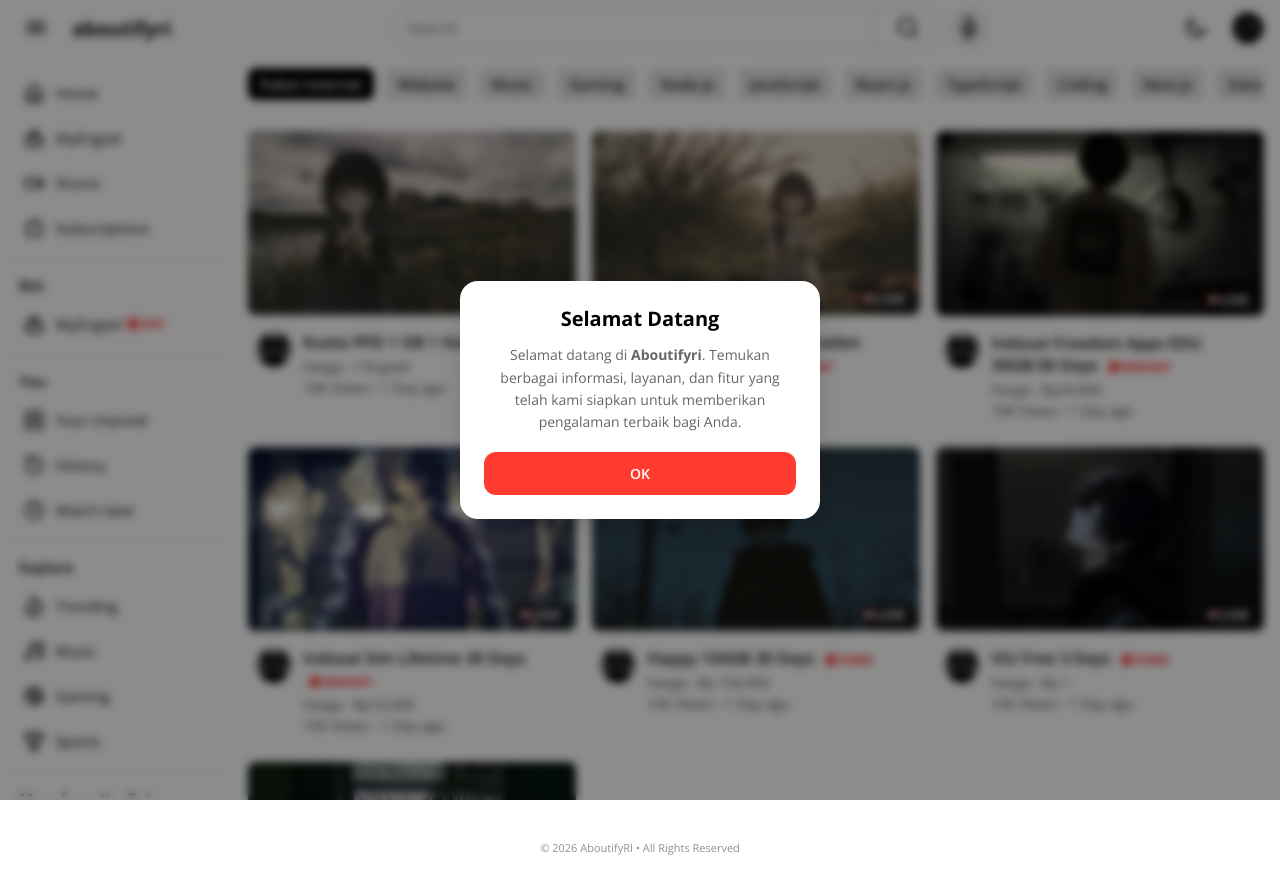
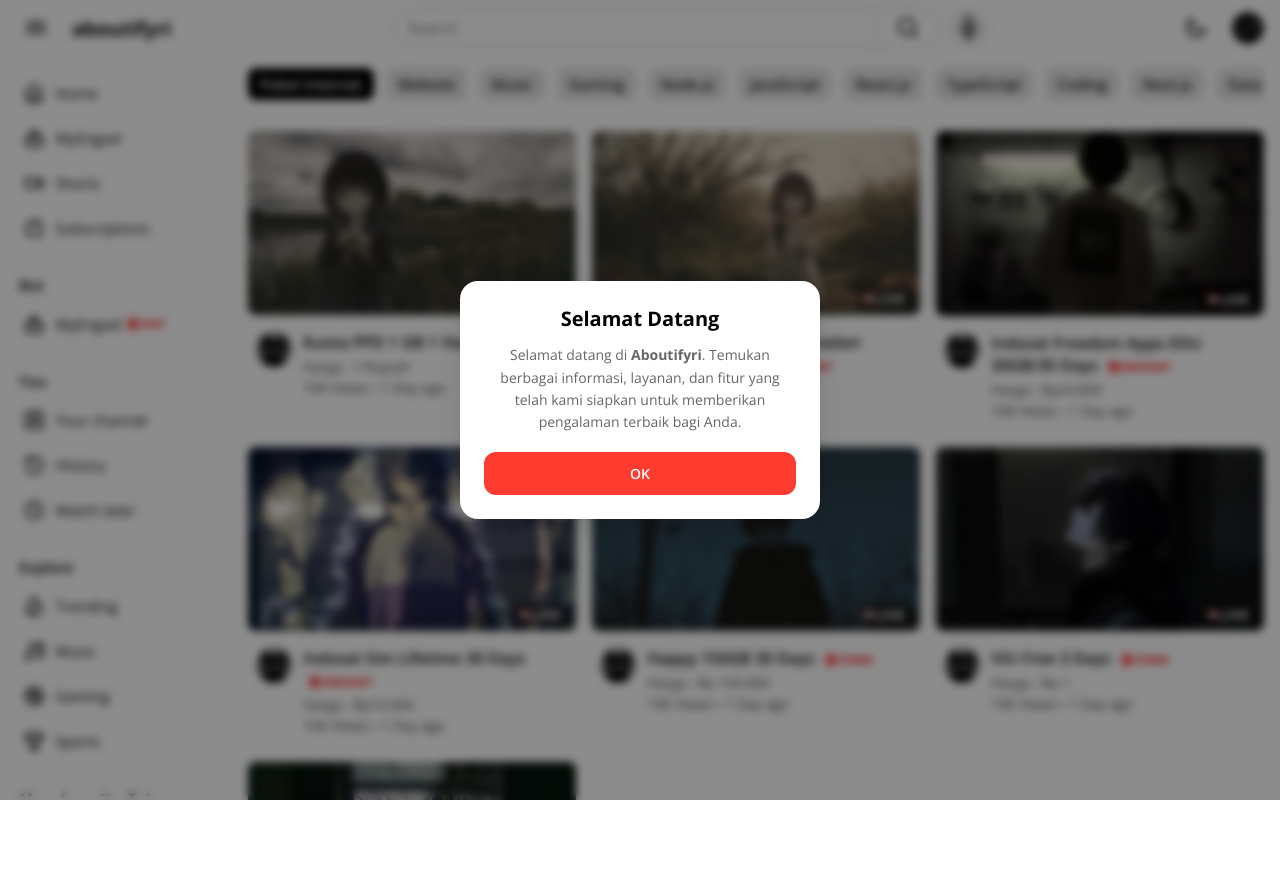
Before and after one commit to MhmdSairi/BUILD, a plain HTML site: page index.html in a window 1280 px wide. After the commit the page ends 800 px from the top, so only its background shows below. Drawn offline with nearby package versions, Linux system fonts and the light colour scheme.

Commit message:
Add files via upload

```diff
--- a/index.html
+++ b/index.html
@@ -303,9 +303,7 @@
         <button onclick="closeWelcomeAlert()">OK</button>
     </div>
 </div>
-<div class="copyright-footer">
-    © 2026 AboutifyRI • All Rights Reserved
-</div>
+
     <!-- Linking custom script -->
     <script src="script.js"></script>
   </body>
--- a/style.css
+++ b/style.css
@@ -318,15 +318,6 @@ body.sidebar-hidden .main-layout .sidebar {
 .sidebar .link-section .link-item i {
   font-size: 1.4rem;
   margin-right: 10px;
-}
-
-.copyright-footer {
-    text-align: center;
-    padding: 20px;
-    margin-top: 20px;
-    font-size: 11px;
-    color: #909090;
-    user-select: none;
 }
 
 .sidebar .link-section .section-title {
```
